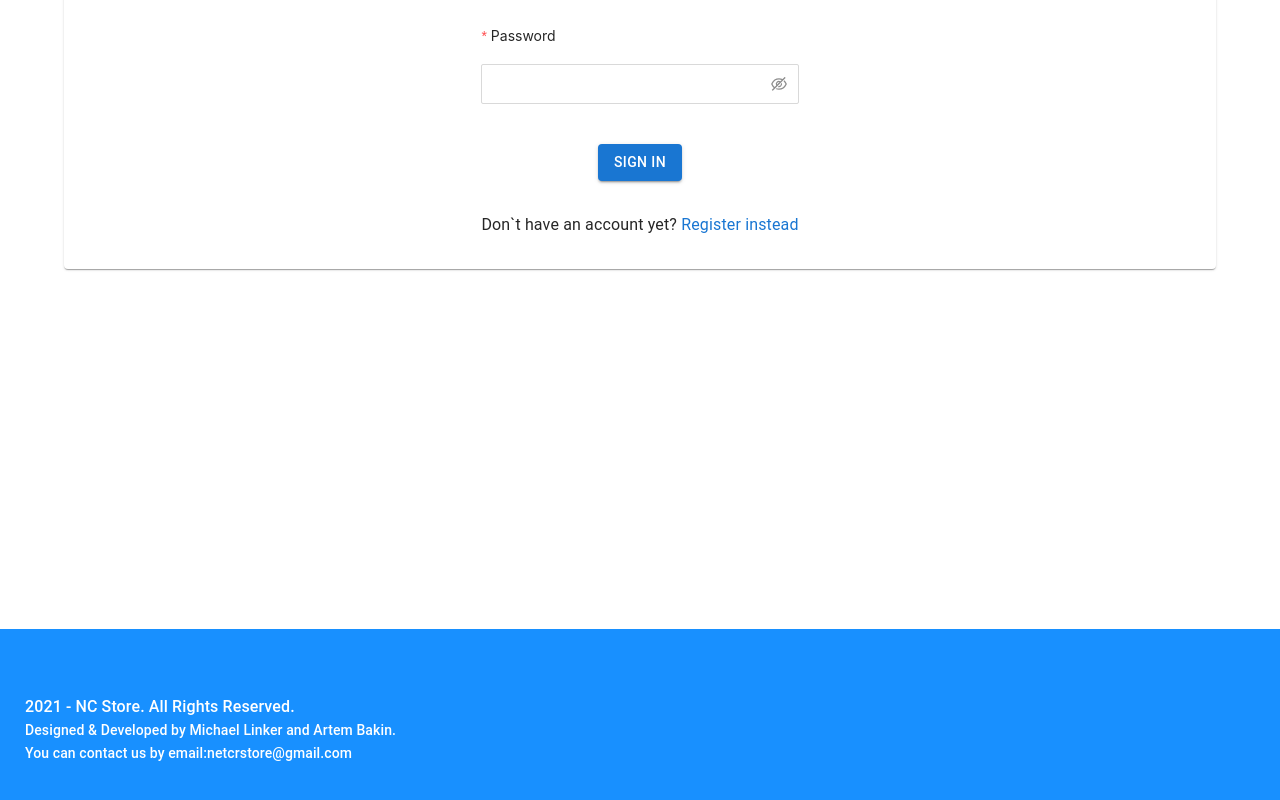
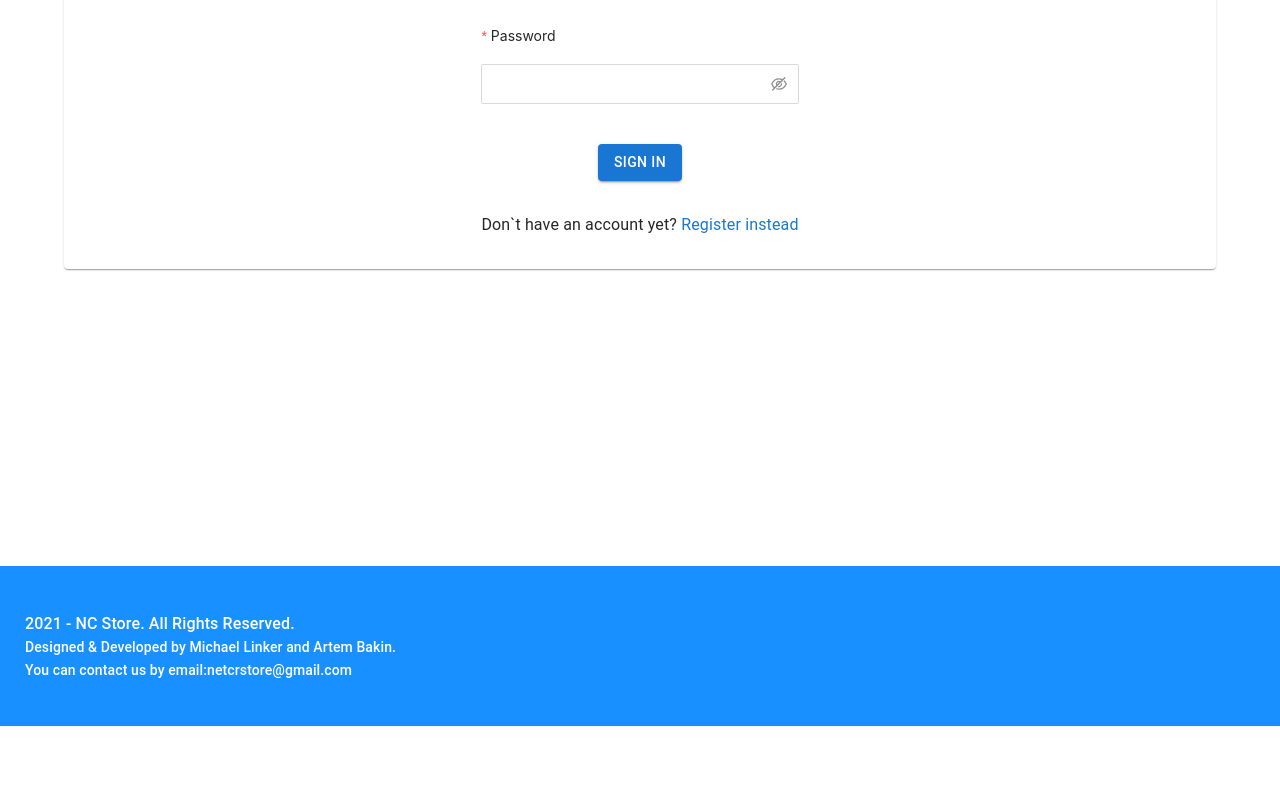
Before and after one commit to MrBattary/ncstore-front, a React (Create React App) app: page /signin in a window 1280 px wide. Shown: the part 362-1162 px from the top of the page. After the commit the page ends 1088 px from the top, so only its background shows below. Built offline with nearby package versions, Linux system fonts and the light colour scheme.

Commit message:
NS-198 Now height in vh

```diff
--- a/src/elements/components/footer/style.css
+++ b/src/elements/components/footer/style.css
@@ -1,7 +1,7 @@
 .footer {
     display: flex;
     align-items: center;
-    min-height: 200px;
+    min-height: 20vh;
     background-color: #1890ff;
 }
 
--- a/src/elements/pages/home/style.css
+++ b/src/elements/pages/home/style.css
@@ -3,7 +3,7 @@
     align-items: center;
     justify-content: center;
     width: 100%;
-    height: 93.5vh;
+    min-height: 100vh;
     margin: 0;
     padding: 0;
     background-color: #dadff5;
--- a/src/elements/pages/products/style.css
+++ b/src/elements/pages/products/style.css
@@ -10,7 +10,7 @@
     align-items: center;
     justify-content: center;
     width: 100%;
-    height: 93.5vh;
+    min-height: 100vh;
     margin: 0;
     padding: 0;
     background-color: #dadff5;
@@ -26,7 +26,7 @@
     flex-direction: column;
     align-items: center;
     width: 80%;
-    min-height: 92vh;
+    min-height: 100vh;
     margin-top: 2vh;
 }
 
--- a/src/elements/pages/signin/SignIn.tsx
+++ b/src/elements/pages/signin/SignIn.tsx
@@ -49,12 +49,11 @@ const SignIn: React.FC<signInProps> = ({ history }) => {
     };
 
     return (
-        <Container>
+        <Container style={{ minHeight: '100vh' }}>
             <Paper>
                 <Box
                     sx={{
                         marginTop: 8,
-                        marginBottom: 45,
                         display: 'flex',
                         flexDirection: 'column',
                         alignItems: 'center',
--- a/src/elements/pages/signup/SignUp.tsx
+++ b/src/elements/pages/signup/SignUp.tsx
@@ -112,12 +112,11 @@ const SignUp: React.FC<signUpProps> = ({ history }) => {
     };
 
     return (
-        <Container>
+        <Container style={{ minHeight: '100vh' }}>
             <Paper>
                 <Box
                     sx={{
                         marginTop: 2,
-                        marginBottom: 10,
                         display: 'flex',
                         flexDirection: 'column',
                         alignItems: 'center',
```
